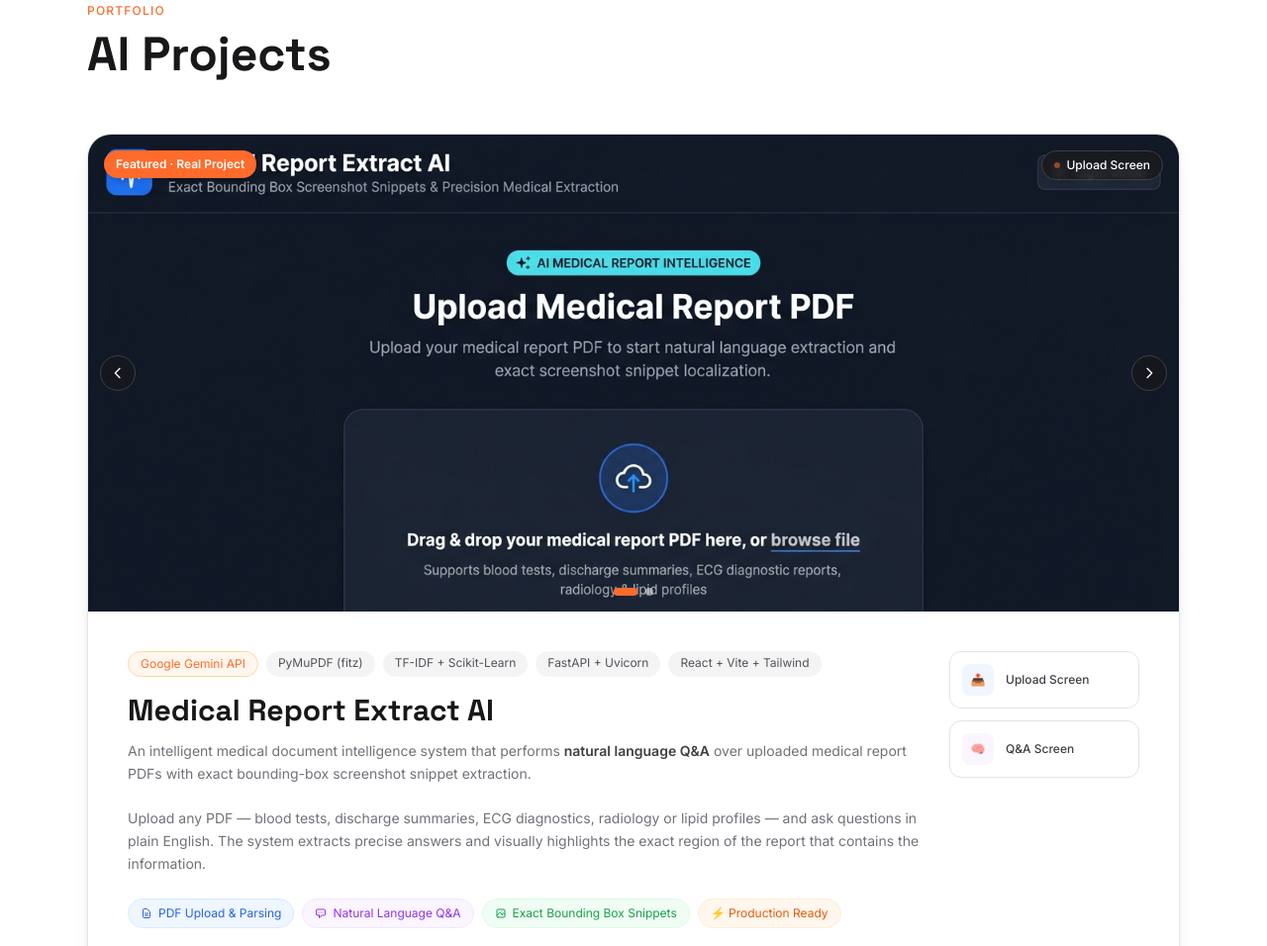
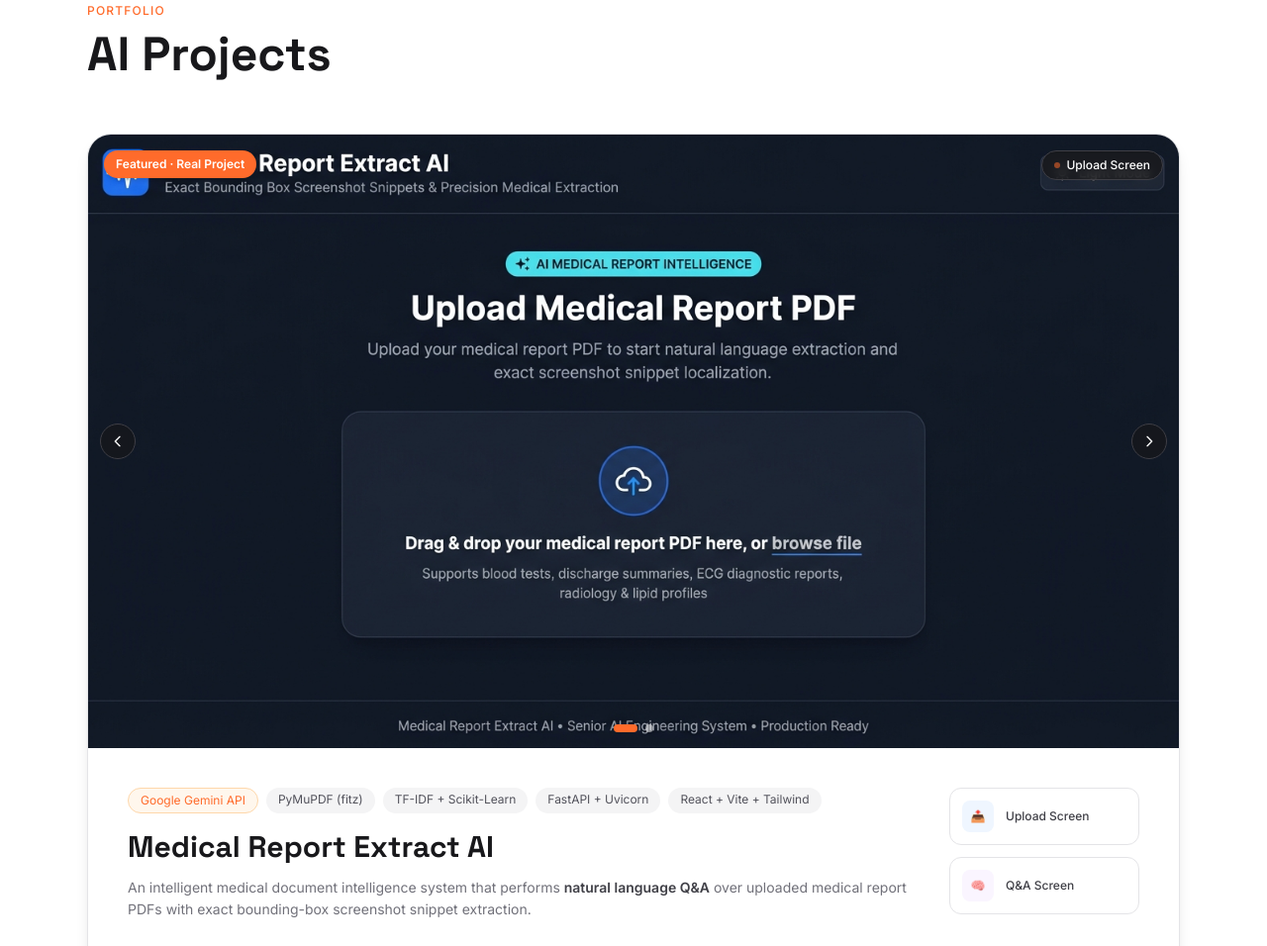
Before and after one commit to harishvivin/My-Portfolio, a plain HTML site: page index.html in a window 1280 px wide. Shown: the part 1646-2602 px from the top of the page at 99% size. Drawn offline with nearby package versions, Linux system fonts and the light colour scheme.

Commit message:
Updated the project screenshot

```diff
--- a/index.html
+++ b/index.html
@@ -586,7 +586,7 @@
             class="group rounded-3xl overflow-hidden bg-white dark:bg-zinc-900 border border-zinc-200 dark:border-zinc-800 hover:border-accent transition-all duration-300 shadow-lg hover:shadow-accent/10">
 
             <!-- ── image carousel ── -->
-            <div class="relative w-full overflow-hidden bg-zinc-950 select-none" style="aspect-ratio:16/7"
+            <div class="relative w-full overflow-hidden bg-zinc-950 select-none" style="aspect-ratio:16/9"
               x-data="{slide:0,slides:['assets/medical-upload.jpg','assets/medical-qa.jpg'],labels:['Upload Screen','Q&A Screen']}">
 
               <!-- slides -->
```
